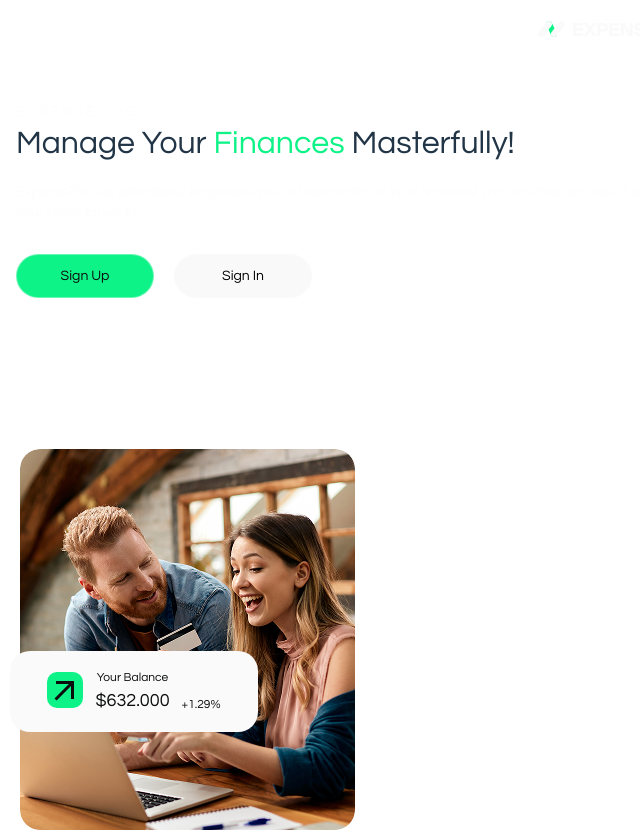
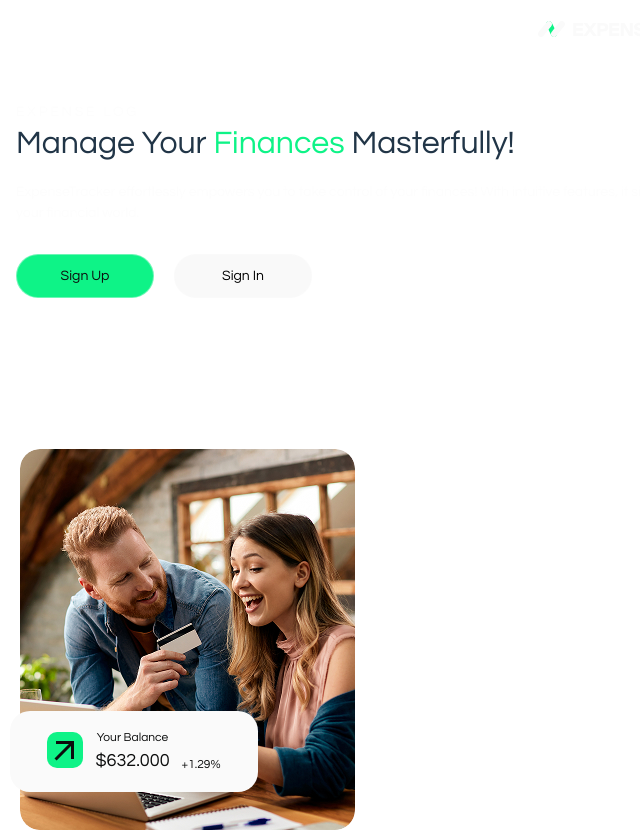
Before and after one commit to RamonSanGabriel/expense-tracker1, a React (Vite) app in the folder expense-tracker1/: page / in a window 1280 px wide. Shown: the whole page, without its empty margins (0-640 px from the left). Built offline with nearby package versions, Linux system fonts and the light colour scheme; a web font is replaced by a local one.

Commit message:
Update Header.module.css

```diff
--- a/expense-tracker1/src/components/Header/Header.module.css
+++ b/expense-tracker1/src/components/Header/Header.module.css
@@ -51,7 +51,8 @@
   width: 248px;
   height: 81px;
   left: 10px;
-  top: 651px;
+  /* top: 651px; */
+  top: 711px;
   display: flex;
   justify-content: center;
   align-items: center;
```
